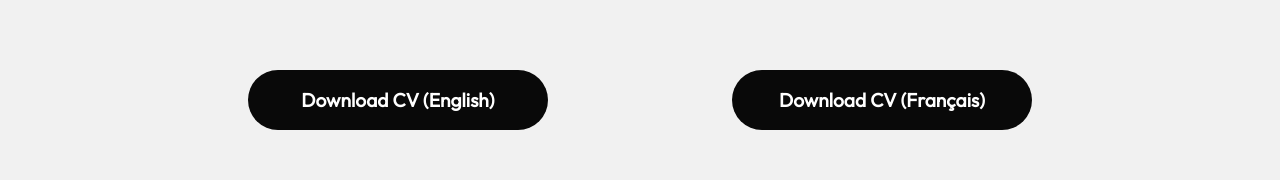
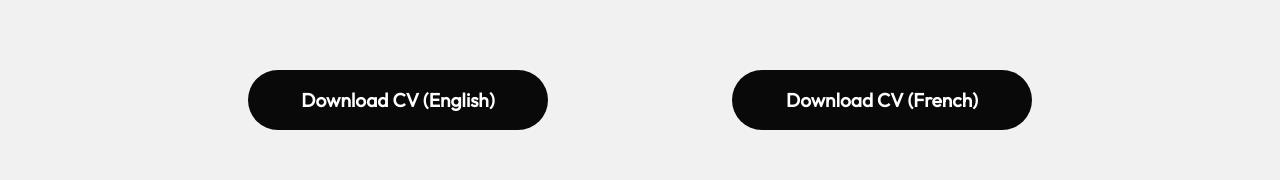
Before and after one commit to lokmanekerboua/Kerboua-lokmane, a React (Vite) app: page / in a window 1280 px wide. Shown: the part 4035-4215 px from the top of the page. Built offline with nearby package versions, Linux system fonts and the light colour scheme.

Commit message:
changes and add french language

```diff
--- a/src/components/CV/cv.jsx
+++ b/src/components/CV/cv.jsx
@@ -1,11 +1,16 @@
 import React from 'react';
 import styles from "./Cv.module.css";
 import {useTheme} from "../../ThemeContext.jsx";
+import {useLanguage} from "../../LanguageContext.jsx";
 
 export const Cv = () => {
     const cvLinkEN = "https://drive.google.com/file/d/1uGBQu9IRsXPKGbL-HmQdJfSOB2Lgtp0_/view?usp=drive_link";
     const cvLinkFR = "https://drive.google.com/file/d/1XD1PSEyXn7phjk-tmjRIMSZXgPpJTjqq/view?usp=drive_link";
-    const {isDark, toggleTheme} = useTheme();
+    const {isDark} = useTheme();
+    const {language} = useLanguage();
+    const downloadText = language === 'fr' ? 'Télécharger le CV' : 'Download CV';
+    const frCV = language==='fr'? 'Français' : 'French';
+    const enCV = language==='fr'? 'Anglais' : 'English';
     return (
         <section className={styles.container}>
             <div className={styles.content}>
@@ -13,13 +18,13 @@ export const Cv = () => {
                 <div className={isDark ? styles.btnContainerDark : styles.btnContainer}>
                         <a href={cvLinkEN} download="Your_CV_Name.pdf" target={"_blank"}
                            className={isDark ? styles.contactBtnDark : styles.contactBtn}>
-                            Download CV (English)
+                            {downloadText} ({enCV})
                         </a>
                 </div>
                 <div className={isDark ? styles.btnContainerDark : styles.btnContainer}>
                         <a href={cvLinkFR} download="Your_CV_Name.pdf" target={"_blank"}
                            className={isDark ? styles.contactBtnDark : styles.contactBtn}>
-                            Download CV (Français)
+                            {downloadText} ({frCV})
                         </a>
                 </div>
             </div>
```
